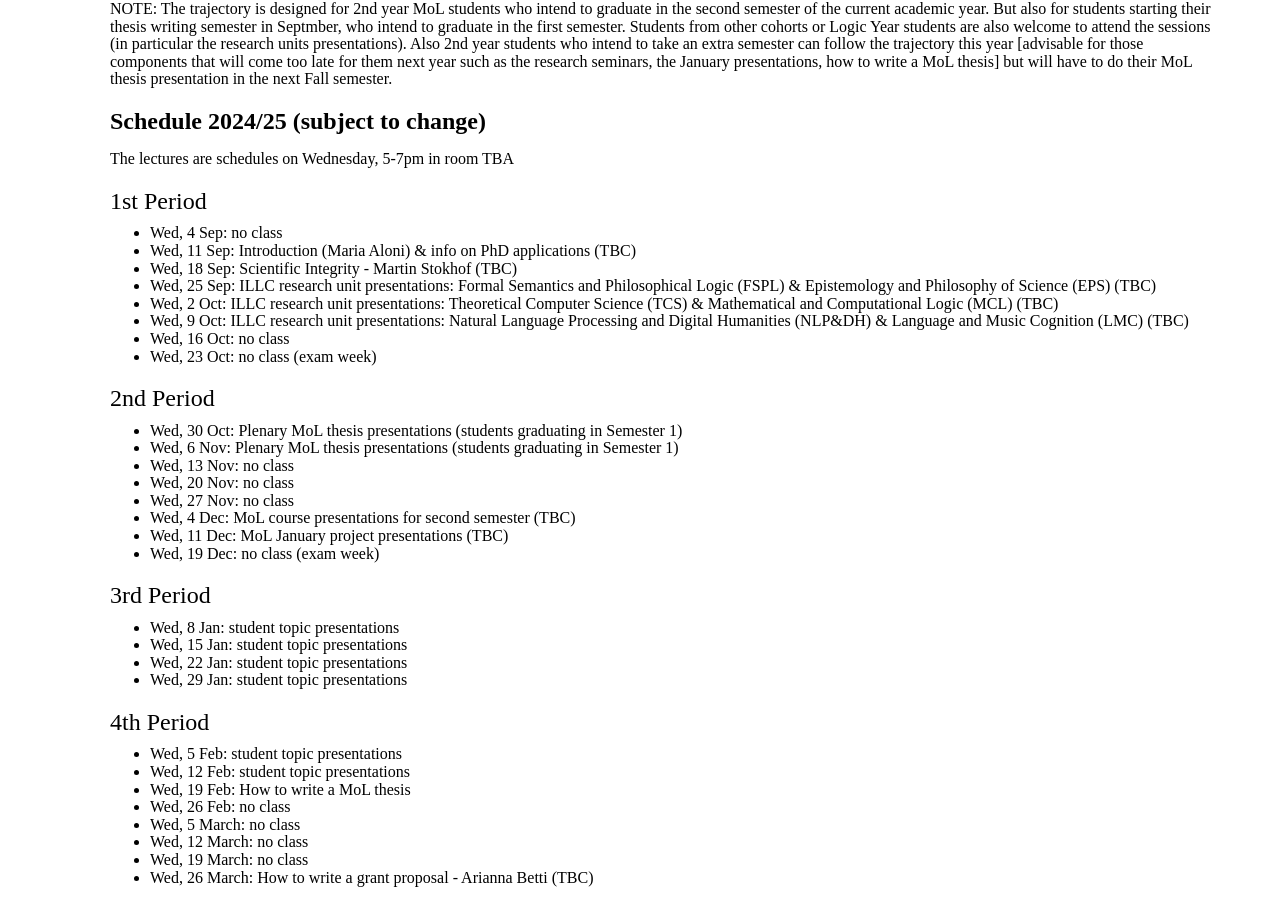
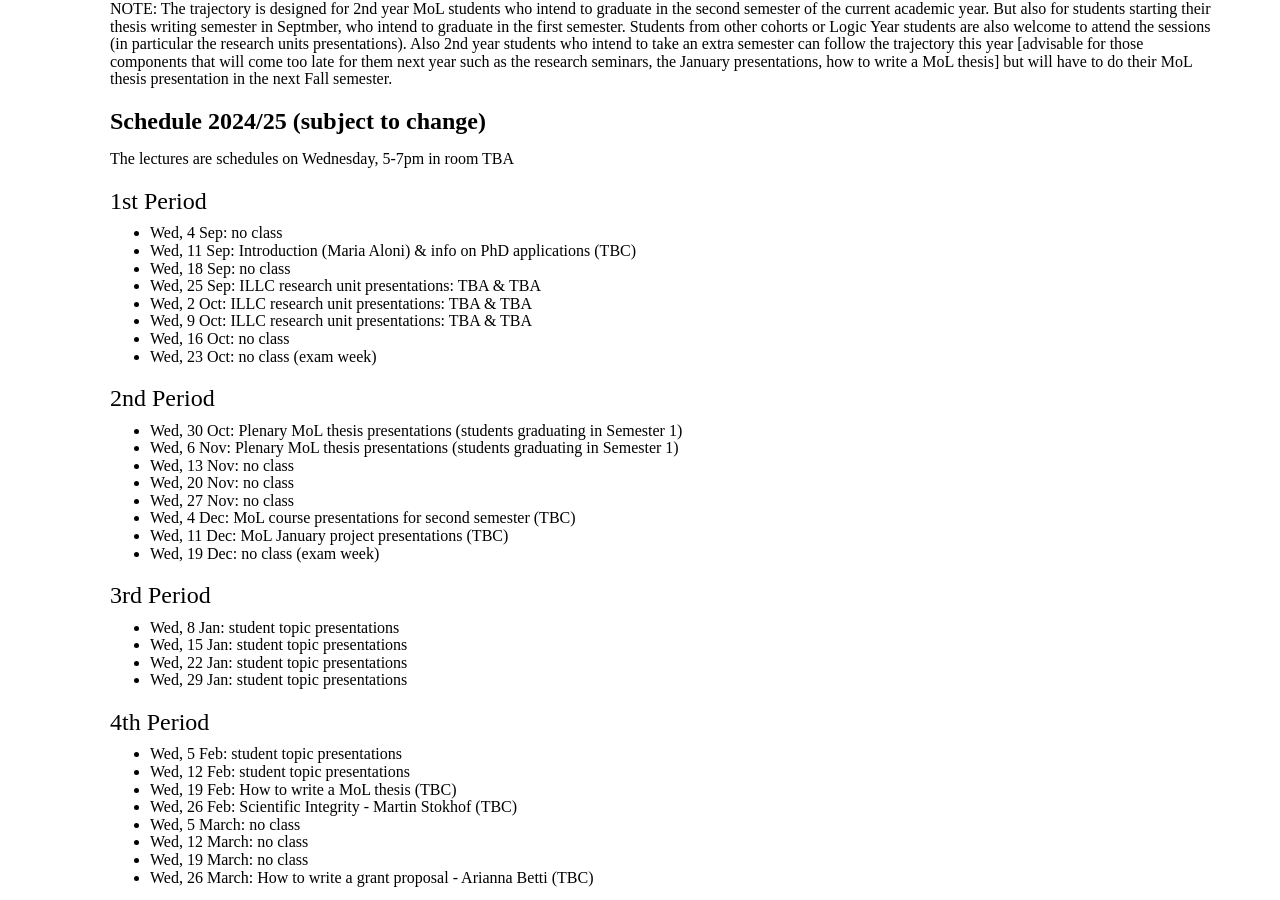
Before and after one commit to rednaw/site, a Jekyll site: the page built from content/GraduationTrajectory.md, in a window 1280 px wide and 900 px high, scrolled down 486 px. Built offline with Jekyll 4.4.1, drawn with Linux system fonts in a browser that asks for light colours; some web fonts are replaced.

Commit message:
Update GraduationTrajectory.md

```diff
--- a/content/GraduationTrajectory.md
+++ b/content/GraduationTrajectory.md
@@ -29,10 +29,10 @@ The lectures are schedules on Wednesday, 5-7pm in room TBA
 ### 1st Period
 * Wed, 4 Sep: no class
 * Wed, 11 Sep: Introduction (Maria Aloni) & info on PhD applications (TBC)
-* Wed, 18 Sep: Scientific Integrity - Martin Stokhof (TBC)
-* Wed, 25 Sep: ILLC research unit presentations: Formal Semantics and Philosophical Logic (FSPL) & Epistemology and Philosophy of Science (EPS) (TBC)
-* Wed, 2 Oct:  ILLC research unit presentations: Theoretical Computer Science  (TCS) & Mathematical and Computational Logic (MCL) (TBC)
-* Wed, 9 Oct:  ILLC research unit presentations:  Natural Language Processing and Digital Humanities (NLP&DH) &  Language and Music Cognition (LMC) (TBC)
+* Wed, 18 Sep: no class
+* Wed, 25 Sep: ILLC research unit presentations: TBA & TBA
+* Wed, 2 Oct:  ILLC research unit presentations: TBA & TBA
+* Wed, 9 Oct:  ILLC research unit presentations:  TBA & TBA
 * Wed, 16 Oct: no class
 * Wed, 23 Oct: no class (exam week)
 
```
Also changed, not shown: other parts of content/GraduationTrajectory.md (+2 -2 lines).
